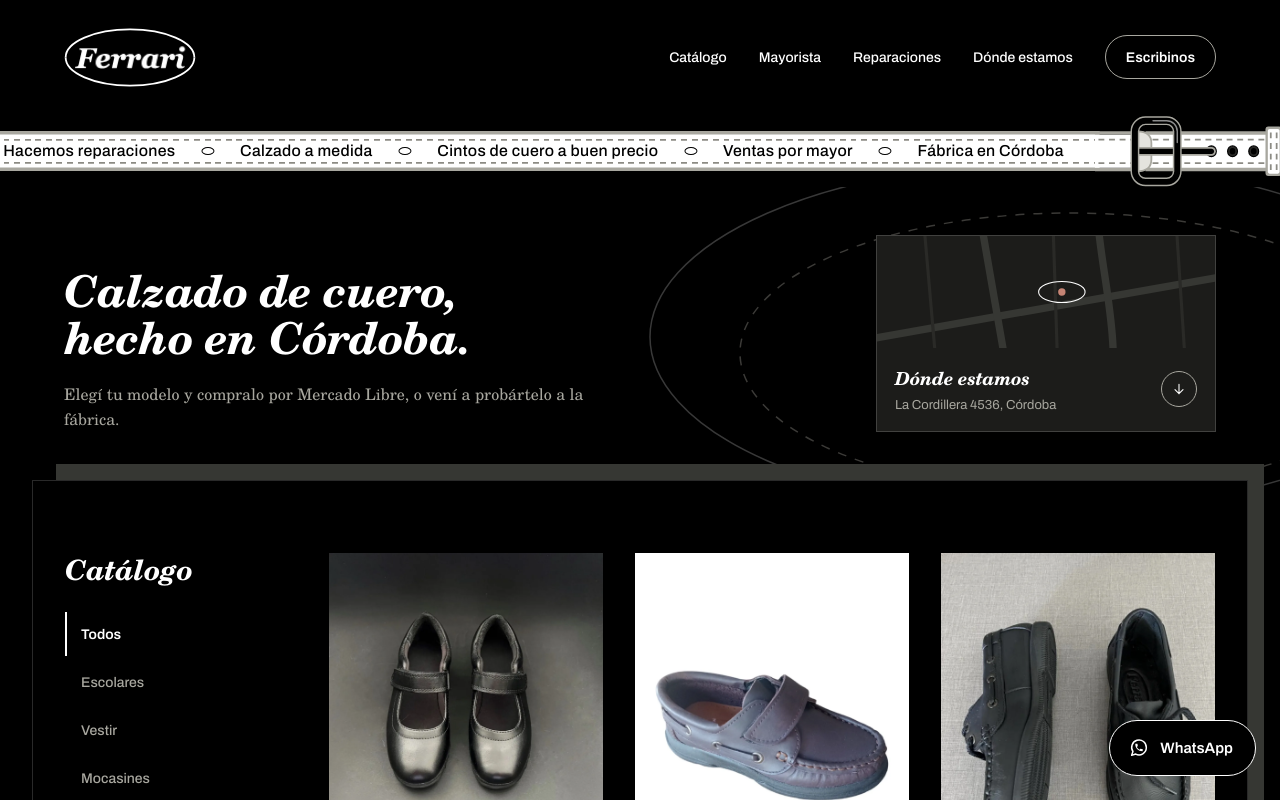
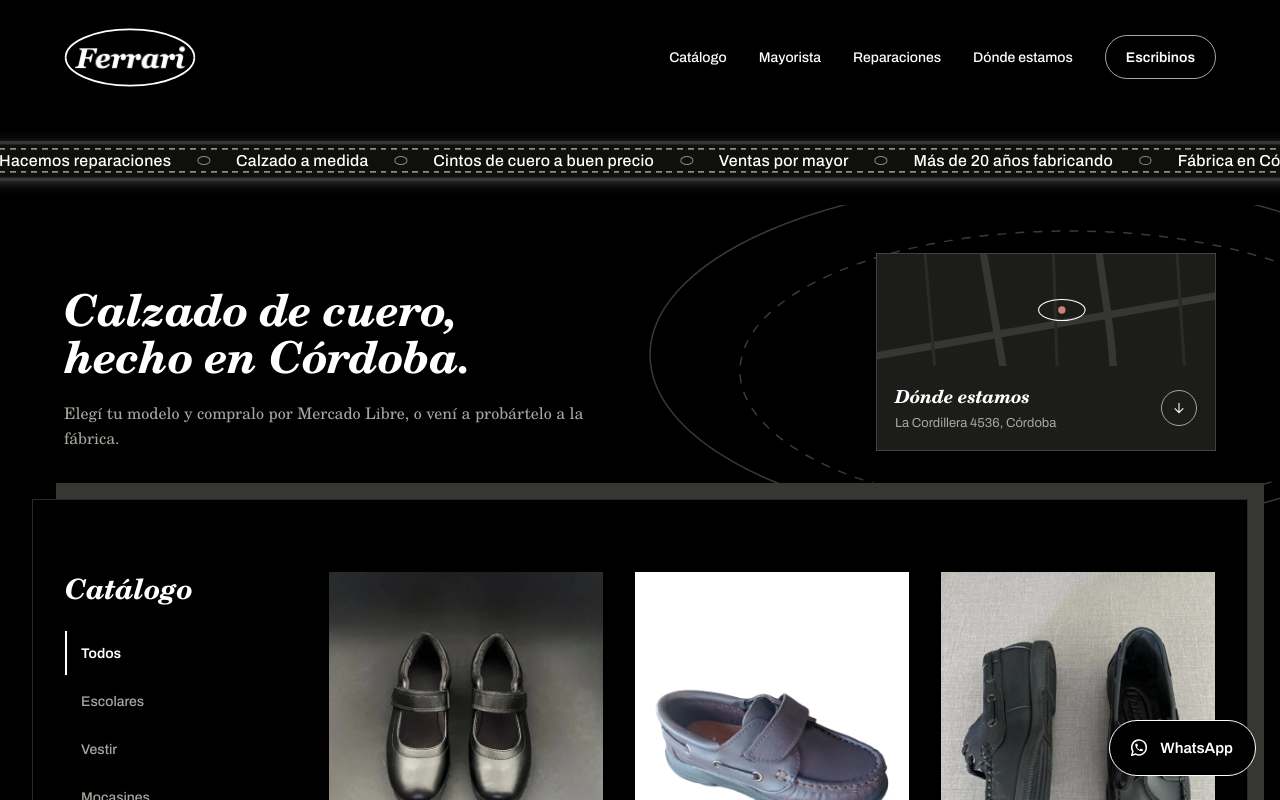
Before and after one commit to Ferlara02/calzadosferrari, a React (Vite) app: page / in a window 1280 px wide. Shown: the top 800 px of the page. Built offline with nearby package versions, Linux system fonts and the light colour scheme.

Commit message:
Cambio en cinto adviser

```diff
--- a/src/components/CintaAnuncios.jsx
+++ b/src/components/CintaAnuncios.jsx
@@ -11,11 +11,12 @@ const ANUNCIOS = [
   { texto: "Calzado a medida", a: "/#mayorista" },
   { texto: "Cintos de cuero a buen precio", a: "/#cintos" },
   { texto: "Ventas por mayor", a: "/#mayorista" },
+  { texto: "Más de 20 años fabricando", a: "/#catalogo" },
   { texto: "Fábrica en Córdoba", a: "/#local" },
 ];
 
 // "clara": cinto blanco con detalles en negro · "oscura": cinto negro con detalles en blanco
-const TONO = "clara";
+const TONO = "oscura";
 
 // Copias del tramo + hebilla: alcanza para cubrir pantallas anchas sin que se vea el final
 const COPIAS = 3;
--- a/src/styles/home.css
+++ b/src/styles/home.css
@@ -1008,13 +1008,16 @@
 .cinta {
   --cinta-alto: 40px;                   /* alto del cuero; todo lo demás escala con esto */
   --u: calc(var(--cinta-alto) / 34);
-  --cinta-dur: 36s;                     /* lo que tarda en pasar un tramo + hebilla */
+  --cinta-dur: 42s;                     /* lo que tarda en pasar un tramo + hebilla */
+  /* aire arriba y abajo para que la sombra no se corte (overflow: hidden) */
+  padding: calc(var(--u) * 8) 0;
   overflow: hidden;
   -webkit-tap-highlight-color: transparent;
 }
 .cinta-pista {
   display: flex;
   width: max-content;
+  filter: var(--cinta-sombra-externa);
   animation: cinta-correr var(--cinta-dur) linear infinite;
 }
 /* Tonos (TONO en CintaAnuncios.jsx) */
@@ -1031,6 +1034,8 @@
   --cinta-metal: var(--blanco);
   --cinta-metal-borde: transparent;
   --cinta-reflejo: var(--hilo);
+  /* sombra blanca suave: despega el cinto negro del fondo negro */
+  --cinta-sombra-externa: drop-shadow(0 calc(var(--u) * 2) calc(var(--u) * 5) rgba(255, 255, 255, 0.22));
 }
 .cinta--clara {
   --cinta-cara: var(--blanco);
@@ -1045,6 +1050,7 @@
   --cinta-metal: var(--negro);
   --cinta-metal-borde: var(--hilo);     /* sin esto, el marco negro se pierde sobre el fondo negro */
   --cinta-reflejo: rgba(255, 255, 255, 0.55);
+  --cinta-sombra-externa: none;
 }
 /* Se frena para poder leer o tocar un anuncio:
    - mientras el dedo está apoyado (:active);
@@ -1173,7 +1179,7 @@
 @media (max-width: 640px) {
   .cinta {
     --cinta-alto: 36px;
-    --cinta-dur: 34s;
+    --cinta-dur: 40s;
   }
 }
 @media (prefers-reduced-motion: reduce) {
```
